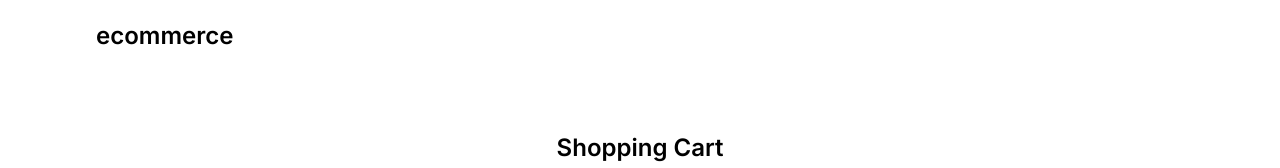
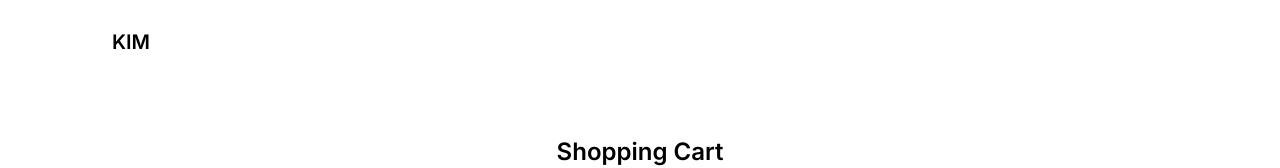
Before and after one commit to snrtn/ecommerce, a Next.js app in the folder ecommerce.front/: page /cart in a window 1280 px wide. Shown: the top 168 px of the page. Built offline with nearby package versions, Linux system fonts and the light colour scheme.

Commit message:
commit 18.07.2024

```diff
--- a/ecommerce.front/src/app/cart/page.tsx
+++ b/ecommerce.front/src/app/cart/page.tsx
@@ -126,11 +126,11 @@ const CartPage = () => {
   };
 
   return (
-    <div className="xl:px-34 relative left-0 top-0 z-50 min-h-screen bg-white px-4 pb-40 md:px-8 lg:px-24 2xl:px-36">
+    <div className="xl:px-34 z-50min-h-screen relative left-0 top-0 bg-white px-4 py-2 pb-40 md:px-8 lg:px-24 2xl:px-64">
       <div className="container py-5">
         <div className="mb-8 flex items-center justify-between">
-          <Link href="/" className="flex items-center gap-3">
-            <div className="text-2xl font-semibold">ecommerce</div>
+          <Link href="/" className="ml-4 flex items-center">
+            <div className="text-xl font-semibold">KIM</div>
           </Link>
         </div>
         <h1 className="mx-auto my-20 w-full text-center text-2xl font-semibold">
```
